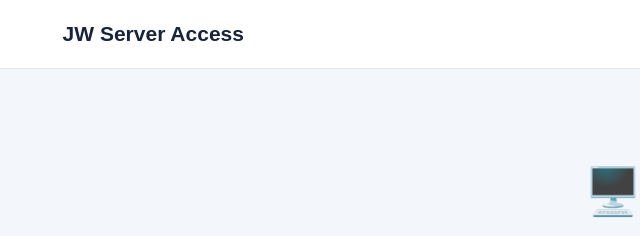
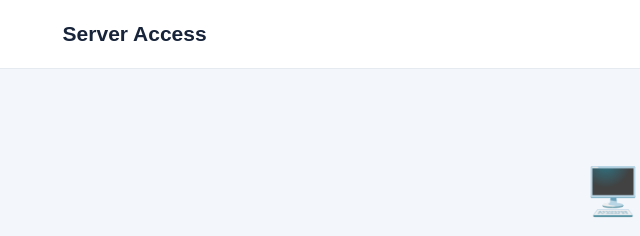
Before and after one commit to jubongs/connect, a plain HTML site: page index.html in a window 1280 px wide. Shown: the top 236 px of the page, 27-667 px from the left. Drawn offline with Linux system fonts and the light colour scheme.

Commit message:
Update index.html

```diff
--- a/index.html
+++ b/index.html
@@ -119,7 +119,7 @@ footer a { color: #64748b; text-decoration: none; }
 </head>
 <body>
 
-<header>JW Server Access</header>
+<header>Server Access</header>
 
 <main>
   <div class="logo">🖥️</div>
```
